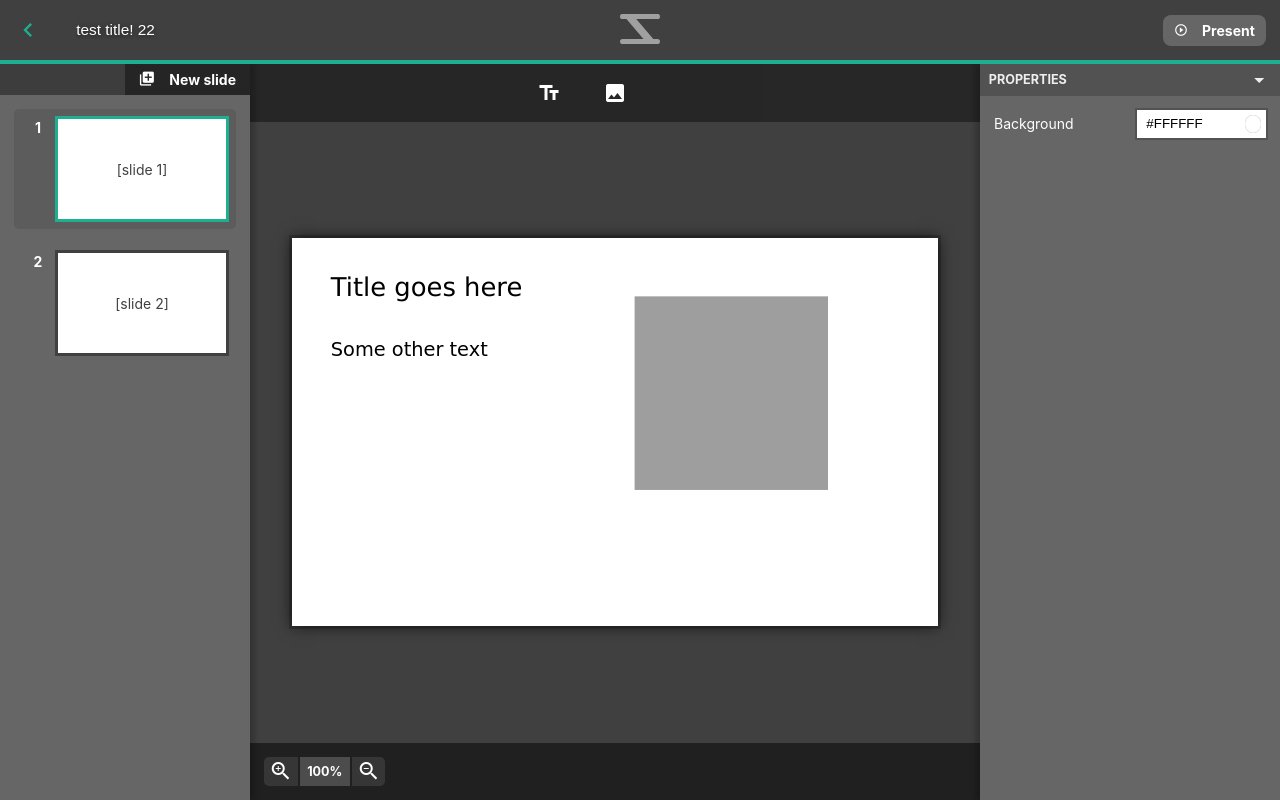
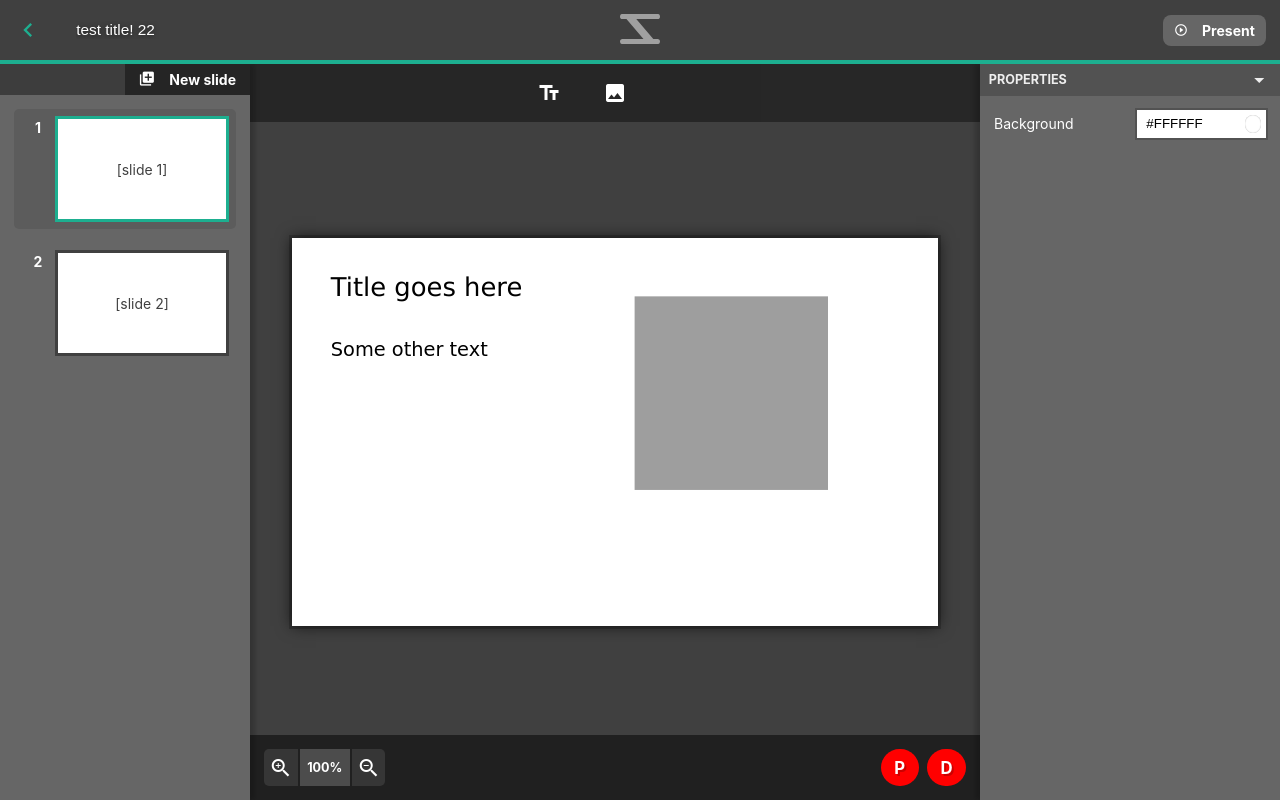
Before and after one commit to paulyoung5/slidekick, a Vue app: page /editor/22 in a window 1280 px wide. Built offline with nearby package versions, Linux system fonts and the light colour scheme; grey boxes are pictures that could not be loaded.

Commit message:
Added a basic "active users in editor" list

```diff
--- a/src/components/SlideControls.vue
+++ b/src/components/SlideControls.vue
@@ -7,10 +7,12 @@
 
   display: grid;
   grid-template-columns: auto 1fr auto;
+  grid-template-areas: "zoom . users";
 }
 
 .slide-controls .zoom {
   list-style: none;
+  grid-area: zoom;
 
   display: grid;
   grid-template-columns: 1fr 1.5fr 1fr;
@@ -46,6 +48,60 @@
   background-color: rgba(255, 255, 255, 0.1);
   border-radius: 0 5px 5px 0;
 }
+
+.slide-controls .users {
+  grid-area: users;
+  list-style: none;
+
+  display: flex;
+  align-items: center;
+  justify-content: space-between;
+}
+
+.slide-controls .users li {
+  margin-left: 0.5em;
+  display: flex;
+  align-items: center;
+  justify-content: center;
+  border-radius: 100px;
+  background-color: red;
+  font-size: 1.2em;
+  padding: 0.5em 0.8em;
+  font-weight: bold;
+  color: white;
+  user-select: none;
+  transition: 0.2s all ease-in-out;
+  text-shadow: 2px 2px 0 rgba(0, 0, 0, 0.2);
+  position: relative;
+}
+
+.slide-controls .users li span {
+  visibility: hidden;
+  opacity: 0;
+  position: absolute;
+  top: -60%;
+  right: 0;
+  white-space: nowrap;
+  font-size: 0.8em;
+  padding: 0.5em 0.7em;
+  display: inline-block;
+  border-radius: 5px;
+  background-color: rgba(0, 0, 0, 0.8);
+  color: white;
+  transform: translateY(20%);
+}
+
+.slide-controls .users li:hover {
+  transform: translateY(-5px) scale(1.1);
+  transition: 0.2s all;
+}
+
+.slide-controls .users li:hover span {
+  visibility: visible;
+  opacity: 1;
+  transform: none;
+  transition: 0.4s all;
+}
 </style>
 
 <template>
@@ -63,6 +119,13 @@
         </a>
       </li>
     </ul>
+
+    <ul class="users">
+      <li v-for="user in users">
+        {{ user.name | initial }}
+        <span>{{ user.name }} is editing</span>
+      </li>
+    </ul>
   </div>
 </template>
 
@@ -71,6 +134,14 @@ import { mapGetters, mapActions } from 'vuex'
 
 export default {
   name: 'slide-controls',
+  data () {
+    return {
+      users: [
+        {name: 'Paul'},
+        {name: 'Dan'}
+      ]
+    }
+  },
   computed: {
     ...mapGetters('editor', ['zoomLevel'])
   },
@@ -80,6 +151,9 @@ export default {
   filters: {
     percent (value) {
       return `${Math.round(value * 100)}%`
+    },
+    initial (name) {
+      return name.length ? name[0] : ''
     }
   },
   mounted () {
```
